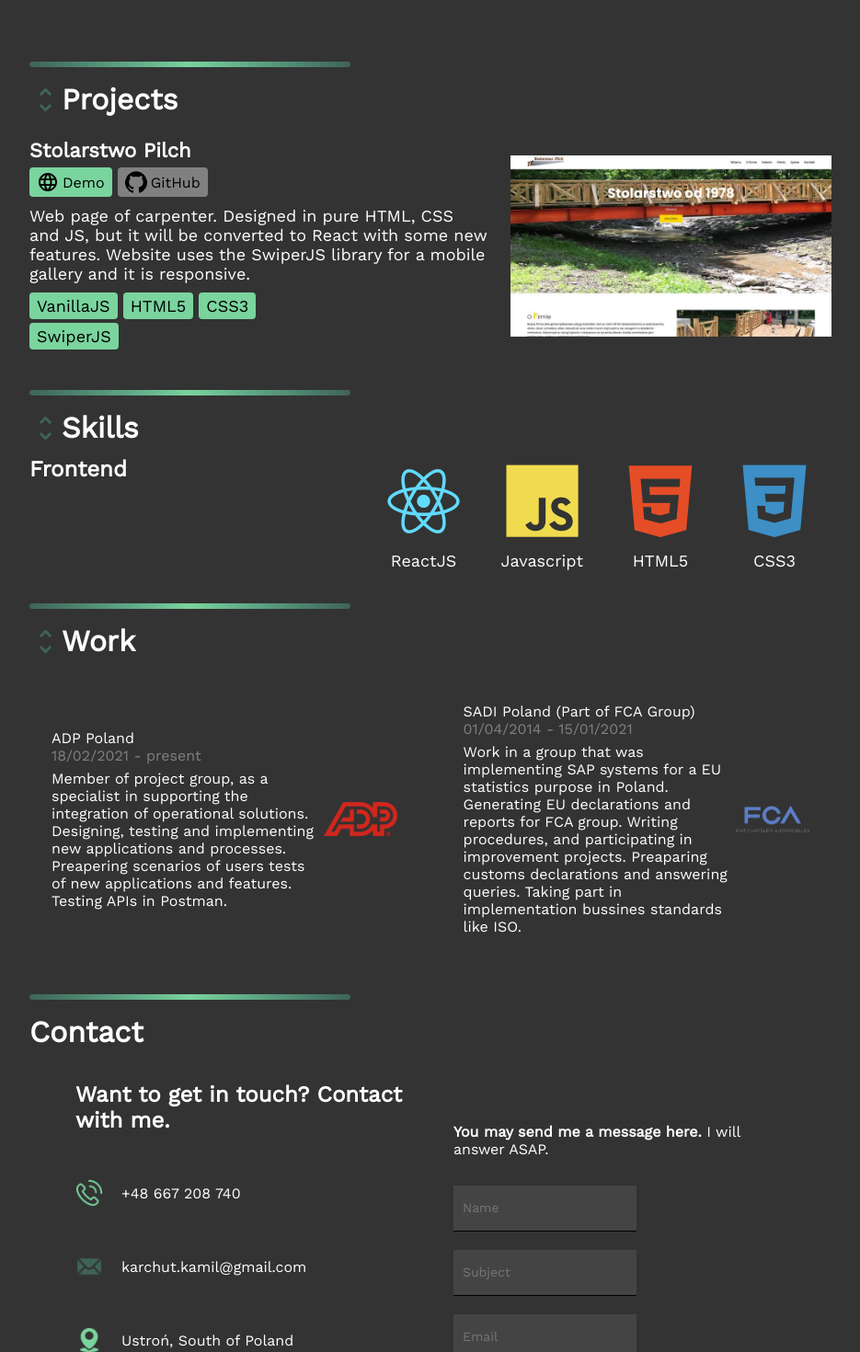
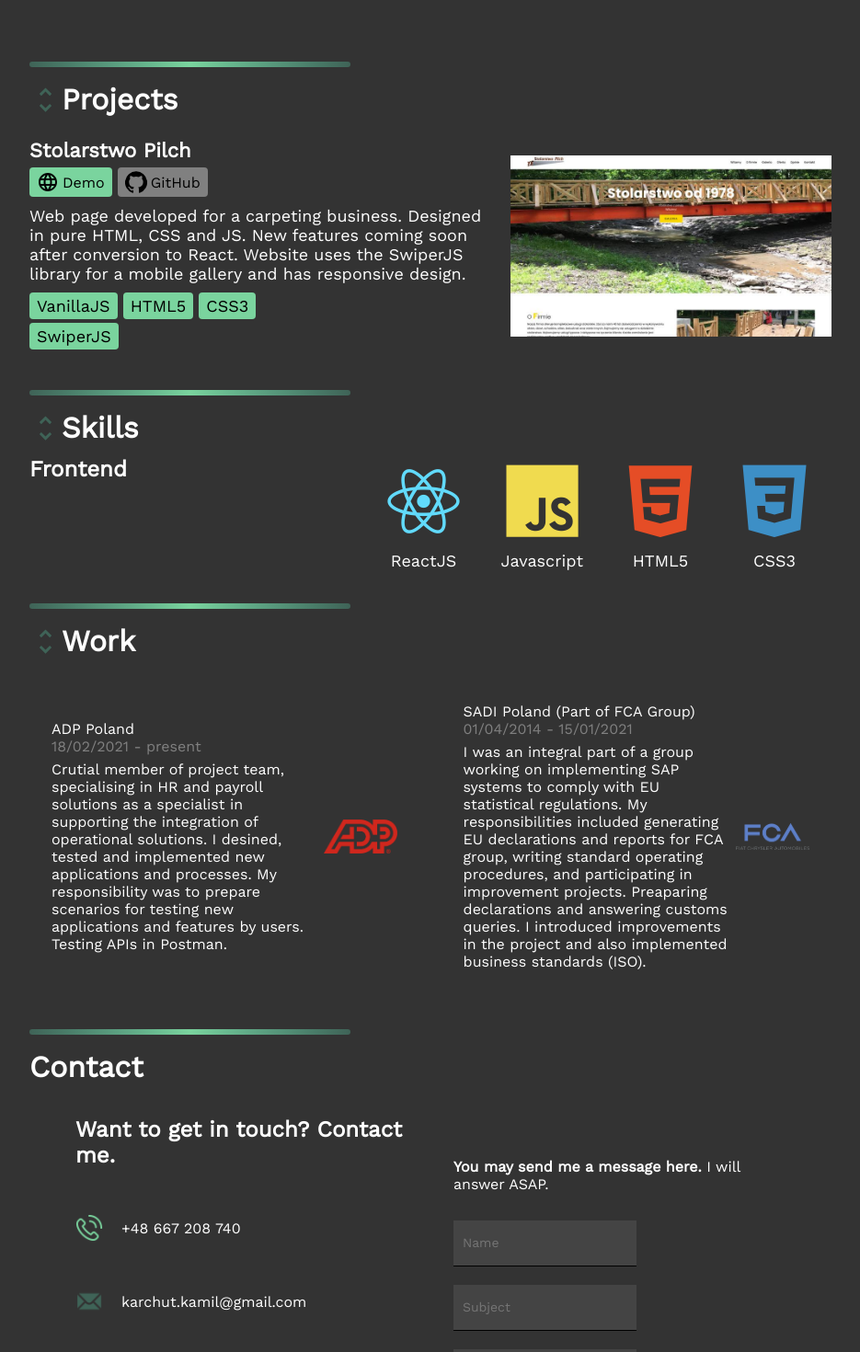
Before and after one commit to karkamil/karkamil.github.io, a React (Create React App) app: page / in a window 1280 px wide. Shown: the part 593-2063 px from the top of the page at 92% size, without its empty margins (172-1107 px from the left). Built offline with nearby package versions, Linux system fonts and the light colour scheme.

Commit message:
gramma dramma

```diff
--- a/src/components/Contact.jsx
+++ b/src/components/Contact.jsx
@@ -174,7 +174,7 @@ const Contact = () => {
       <ContactWrapper>
         <ContactLeft>
           <ContactTitle>
-            Want to get in touch? Contact with me.
+            Want to get in touch? Contact me.
           </ContactTitle>
           <ContactInfo>
             <ContactInfoItem>
--- a/src/data/projects.js
+++ b/src/data/projects.js
@@ -2,7 +2,7 @@ export const ProjectData = [
   {
     id: 1,
     title: "My Portfolio",
-    desc: `This is my new portfolio, that you are currently visiting. Built with ReactJS. Fully responsive with dark mode. If you have any suggestions feel free to contact me - also throught Contact section with EmailJS. Portfolio will be updated by content and upgraded by some new features.`,
+    desc: `You are currently visiting my new portfolio. Built with ReactJS. Fully responsive with dark mode. If you have any suggestions feel free to contact me - also throught Contact section with EmailJS. Portfolio is going to be updated with new content and upgraded with new features.`,
     tags:["ReactJS", "MaterialUI", "Styled Components", "EmailJS"],
     demo: {
       ready: true,
@@ -17,7 +17,7 @@ export const ProjectData = [
   {
     id: 2,
     title: "Stolarstwo Pilch",
-    desc: "Web page of carpenter. Designed in pure HTML, CSS and JS, but it will be converted to React with some new features. Website uses the SwiperJS library for a mobile gallery and it is responsive.",
+    desc: "Web page developed for a carpeting business. Designed in pure HTML, CSS and JS. New features coming soon after conversion to React. Website uses the SwiperJS library for a mobile gallery and has responsive design.",
     tags:["VanillaJS", "HTML5", "CSS3", "SwiperJS"],
     demo: {
       ready: true,
@@ -29,7 +29,7 @@ export const ProjectData = [
   {
     id: 3,
     title: "Ecommerce shop",
-    desc: "Full-Stack shopping aplication in MERN stack. Currently on finishing UI of ReactJS client side app, that is using Axios to fetch the data from backend API. App uses Json Web Token for an authentication, and Stripe for payments. Backend is built with NodeJS using Express server framework, and MongoDB as a database. React admin dashboard will be developed soon.",
+    desc: "Full-Stack shopping aplication in MERN stack. Currently this project is in final phase of developing client side app with React, that is using Axios to fetch the data from backend API. App uses Json Web Token for an authentication, and Stripe for payments. Backend is built with NodeJS using Express server framework, and MongoDB as a database. React admin dashboard will be developed soon.",
     tags:["ReactJS", "Redux", "NodeJS", "MongoDB", "Axios", "ExpressJS", "Rest API", "JWT", "Stripe", "Material UI", "Styled Components" ],
     demo: {
       ready: false,
@@ -74,7 +74,7 @@ export const ProjectData = [
   {
     id: 6,
     title: "Wire Game",
-    desc: "IoT Project - manual game for kids based on ESP32 with Wi-Fi and Bluetooth. Programmed in Python. It is counting the time from start to the end of track, and send it to SQL database. Currently I am developing interface to set players and number of possible mistakes.",
+    desc: "IoT Project - manual game for kids based on ESP32 with Wi-Fi and Bluetooth. Programmed in Python. It is counting the time from start to the end of track, and sends it to SQL database. Currently, I am developing interface to set number of players and possible mistakes.",
     tags:[ "IoT", "Python", "ESP32", "SQL" ],
     demo:{
       ready: false,
--- a/src/data/work.js
+++ b/src/data/work.js
@@ -6,7 +6,7 @@ export const WorkData = [
     dateJoining: "18/02/2021",
     dateEnd: "present",
     companyLogo: require("../assets/adp.png").default,
-    work: "Member of project group, as a specialist in supporting the integration of operational solutions. Designing, testing and implementing new applications and processes. Preapering scenarios of users tests of new applications and features. Testing APIs in Postman.",
+    work: "Crutial member of project team, specialising in HR and payroll solutions as a specialist in supporting the integration of operational solutions. I desined, tested and implemented new applications and processes. My responsibility was to prepare scenarios for testing new applications and features by users. Testing APIs in Postman.",
   },
   {
     id: 2,
@@ -15,7 +15,7 @@ export const WorkData = [
     dateJoining: "01/04/2014",
     dateEnd: "15/01/2021",
     companyLogo: require("../assets/fca.png").default,
-    work: "Work in a group that was implementing SAP systems for a EU statistics purpose in Poland. Generating EU declarations and reports for FCA group. Writing procedures, and participating in improvement projects. Preaparing customs declarations and answering queries. Taking part in implementation bussines standards like ISO.",
+    work: "I was an integral part of a group working on implementing SAP systems to comply with EU statistical regulations. My responsibilities included generating EU declarations and reports for FCA group, writing standard operating procedures, and participating in improvement projects. Preaparing declarations and answering customs queries. I introduced improvements in the project and also implemented business standards (ISO).",
   },
   {
     id: 3,
@@ -24,7 +24,7 @@ export const WorkData = [
     dateJoining: "06/2011",
     dateEnd: "10/2011",
     companyLogo: require("../assets/camp.png").default,
-    work: "During the studies I took part in work & travel cultural exchange program for students. I was a children guardian and sports instructor.",
+    work: "Work and travel cultural exchange during the summer in college. I worked as a guardian and sport instructor for the children attending the camp.",
   },
   {
     id: 4,
@@ -33,6 +33,6 @@ export const WorkData = [
     dateJoining: "2005",
     dateEnd: "2012",
     companyLogo: require("../assets/fapi.png").default,
-    work: "Work was performed during vacation periods and non-study time. Assembling of electrical installations, audio, visual and monitornig systems.",
+    work: "Part-time job carried out during vacation and study-free time. Assembling of electrical installations, audio, visual and monitornig systems.",
   },
 ]
```
